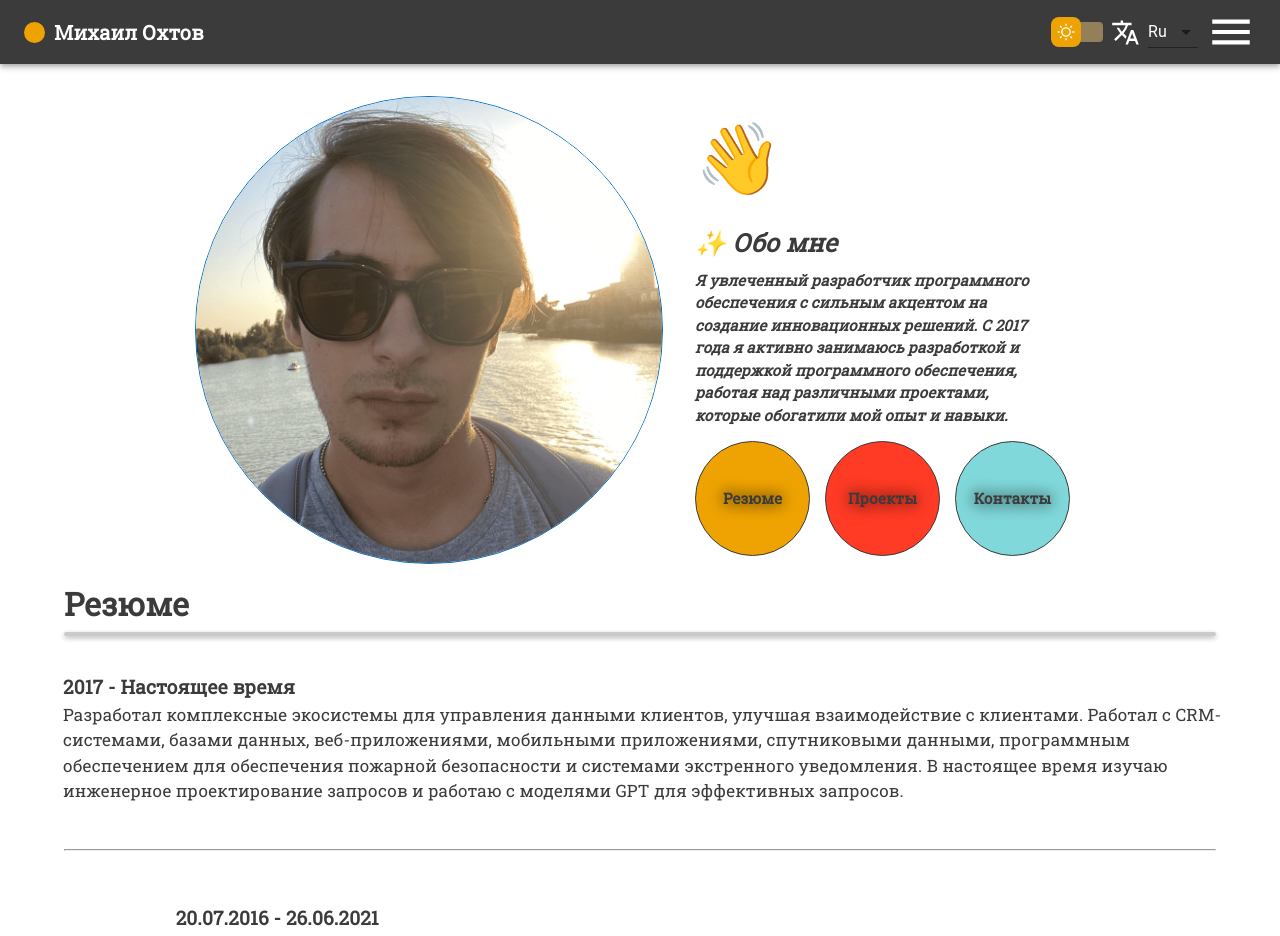
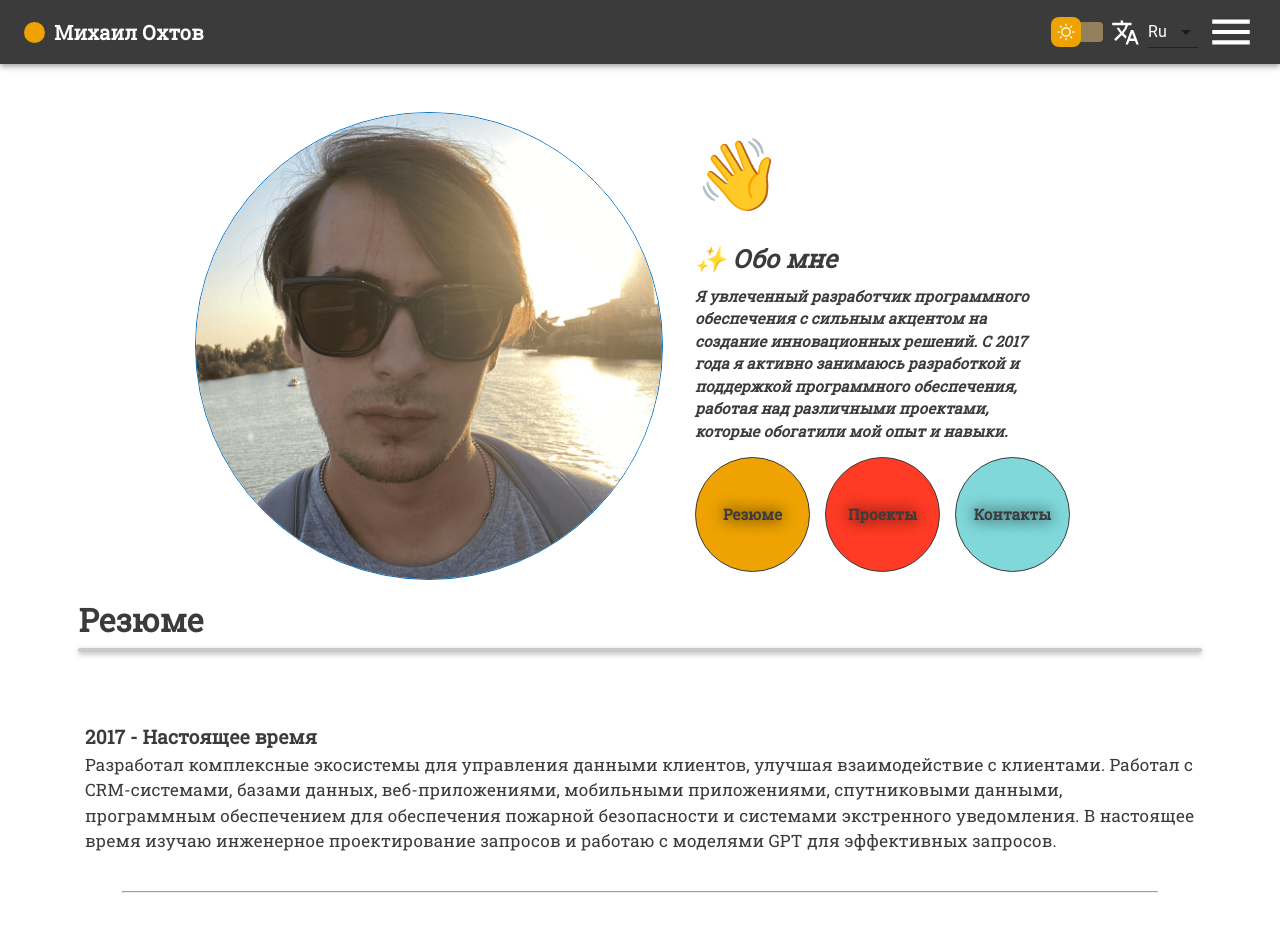
Before and after one commit to okmic/Main, a React (Create React App) app: page / in a window 1280 px wide. Shown: the top 936 px of the page. Built offline with nearby package versions, Linux system fonts and the light colour scheme; a web font is replaced by a local one.

Commit message:
edit struct app

```diff
--- a/package.json
+++ b/package.json
@@ -1,7 +1,7 @@
 {
   "name": "res",
   "version": "0.1.0",
-  "homepage": "https://okmic.github.io/Main/",
+  "homepage": "https://okmic.github.io/okmic/",
   "private": true,
   "dependencies": {
     "@emotion/react": "^11.7.1",
--- a/src/App.tsx
+++ b/src/App.tsx
@@ -19,6 +19,32 @@ type RoutesType = {
 }
 
 function App() {
+
+  useEffect(() => {
+    const handleAnchorClick = (event: any) => {
+        const targetId = event.currentTarget.getAttribute('href')
+        if (targetId.startsWith('#')) {
+            event.preventDefault()
+            const targetElement = document.querySelector(targetId)
+            if (targetElement) {
+                targetElement.scrollIntoView({ behavior: 'smooth', block: 'start' })
+            }
+        }
+    }
+
+    const anchorLinks = document.querySelectorAll('a[href^="#"]')
+
+    anchorLinks.forEach((link) => {
+        link.addEventListener('click', handleAnchorClick)
+    })
+
+    return () => {
+        anchorLinks.forEach((link) => {
+            link.removeEventListener('click', handleAnchorClick)
+        })
+    }
+
+}, [])
 
   const routes = [
     { path: '/', Component: Main },
--- a/src/components/Footer/index.styled.ts
+++ b/src/components/Footer/index.styled.ts
@@ -11,12 +11,6 @@ export const WrapperContact = styled.footer`
     margin-top: 10vh;
     & a {
         color: #fff;
-    };
-    @media screen and (max-width: 650px){
-        dispay: flex;
-        flex-direction: column;
-        aling-items: center;
-        margin-top: 5vh;
     }
 `
 export const ItemContact = styled.div<{theme: string}>`
--- a/src/components/Main/index.styled.ts
+++ b/src/components/Main/index.styled.ts
@@ -5,6 +5,7 @@ const padding = "1rem"
 export const Content = styled.main`
 max-width: 1369px;
 width: 100%;
+padding: 1em;
 display: flex;
 justify-content: center;
 align-items: center;
@@ -20,7 +21,7 @@ align-items: center;
 overflow: hidden;
 padding-top: 1em;
 @media screen and (max-width: 650px) {
-    flex-wrap: wrap-reverse;
+    flex-wrap: wrap;
 }
 `
 export const Me = styled.div`
@@ -28,17 +29,12 @@ display: flex;
 max-width: 500px;
 max-height: 500px;
 justify-content: flex-end;
-
 padding: ${padding};
 & img {
     object-fit: cover;
     max-width: 100%;
     border-radius: 50%;
     border: #0071c5 1px solid;
-}
-@media screen and (max-width: 650px) {
-    width: 300px;
-    height: 300px;
 }
 `
 export const Description = styled.div`
--- a/src/components/Projects/index.styled.ts
+++ b/src/components/Projects/index.styled.ts
@@ -29,17 +29,18 @@ export const AWrapper = styled.div<{textColor: string}>`
 }`
 
 export const ImgWrapper = styled.div`
-    width: 100%;
+    max-width: 100%;
     heigth: 100%;
     display: flex;
     justify-content: center;
     align-items: center;
 & img {
-    width: 270px;
+    max-width: 270px;
     border-radius: 50%;
 }
 @media screen and (max-width: 670px) {
     & img {
+        display: none;
         margin: 0;
     }
 }
--- a/src/components/Resume/BoxRes.tsx
+++ b/src/components/Resume/BoxRes.tsx
@@ -1,5 +1,5 @@
 import React from 'react';
-import { Item, Wrapper, Description, Title, DescriptionTitle, Span } from '../index.styled';
+import { Item, Description, Title, DescriptionTitle, Span, BoxExpAndEducation } from '../index.styled';
 
 type PropsType = {
   titleTwo?: string
@@ -9,8 +9,9 @@ type PropsType = {
   descriptionTwo?: string
   color: string
 }
+
 export const BoxRes: React.FC<PropsType> = (
-    { titleTwo, descTitle, description, descTitleTwo, descriptionTwo, color }) => <Wrapper>
+    { titleTwo, descTitle, description, descTitleTwo, descriptionTwo, color }) => <BoxExpAndEducation>
       <Item>
         {titleTwo && <Title>
           <Span textColor={color}>{titleTwo}</Span>
@@ -51,4 +52,4 @@ export const BoxRes: React.FC<PropsType> = (
         </>
         }
       </Item>
-    </Wrapper>
+    </BoxExpAndEducation>
--- a/src/components/index.styled.ts
+++ b/src/components/index.styled.ts
@@ -34,13 +34,27 @@ export const Hr = styled.hr`
   color: black;
 `
 
+export const BoxExpAndEducation = styled.div`
+    display: flex;
+    width: 1250px;
+    margin: 1em 0;
+    flex-direction: column;
+    align-items: flex-start;
+    box-sizing: border-box;
+
+    @media screen and (max-width: 1300px) {
+        flex-wrap: wrap;
+        width: 90vw; /* На мобильных устройствах остаётся 100% */
+    }
+`
+
 export const Wrapper = styled.div`
     display: flex;
     justify-content: space-between;
-    min-width: 100%;
     margin: 1.5em 0;
 @media screen and (max-width: 650px) {
     flex-wrap: wrap;
+    width: 100%;
 }
 `
 export const Item = styled.div`
```
Also changed, not shown: 1 other file (tests, documents, lock files or other folders).
